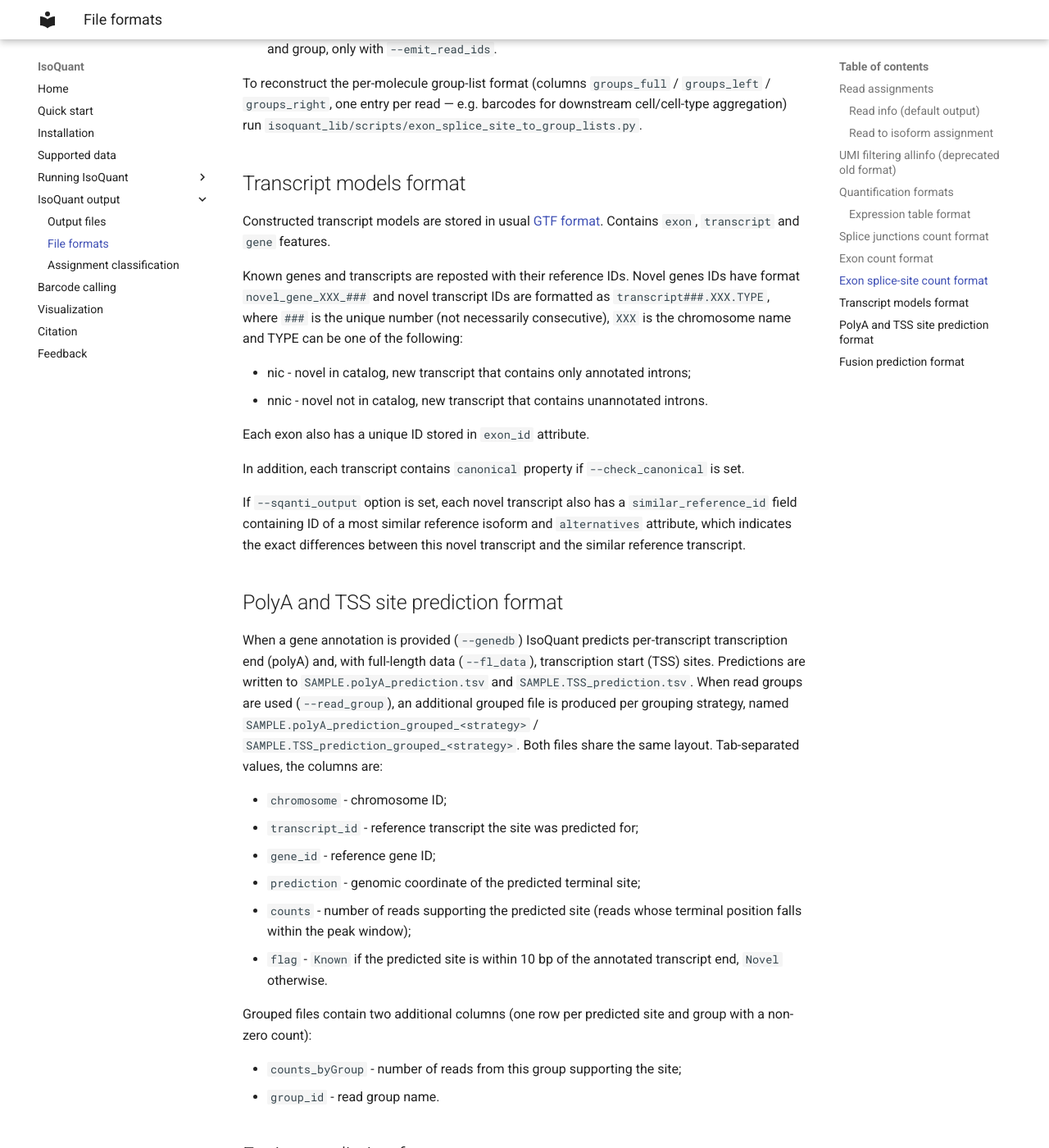
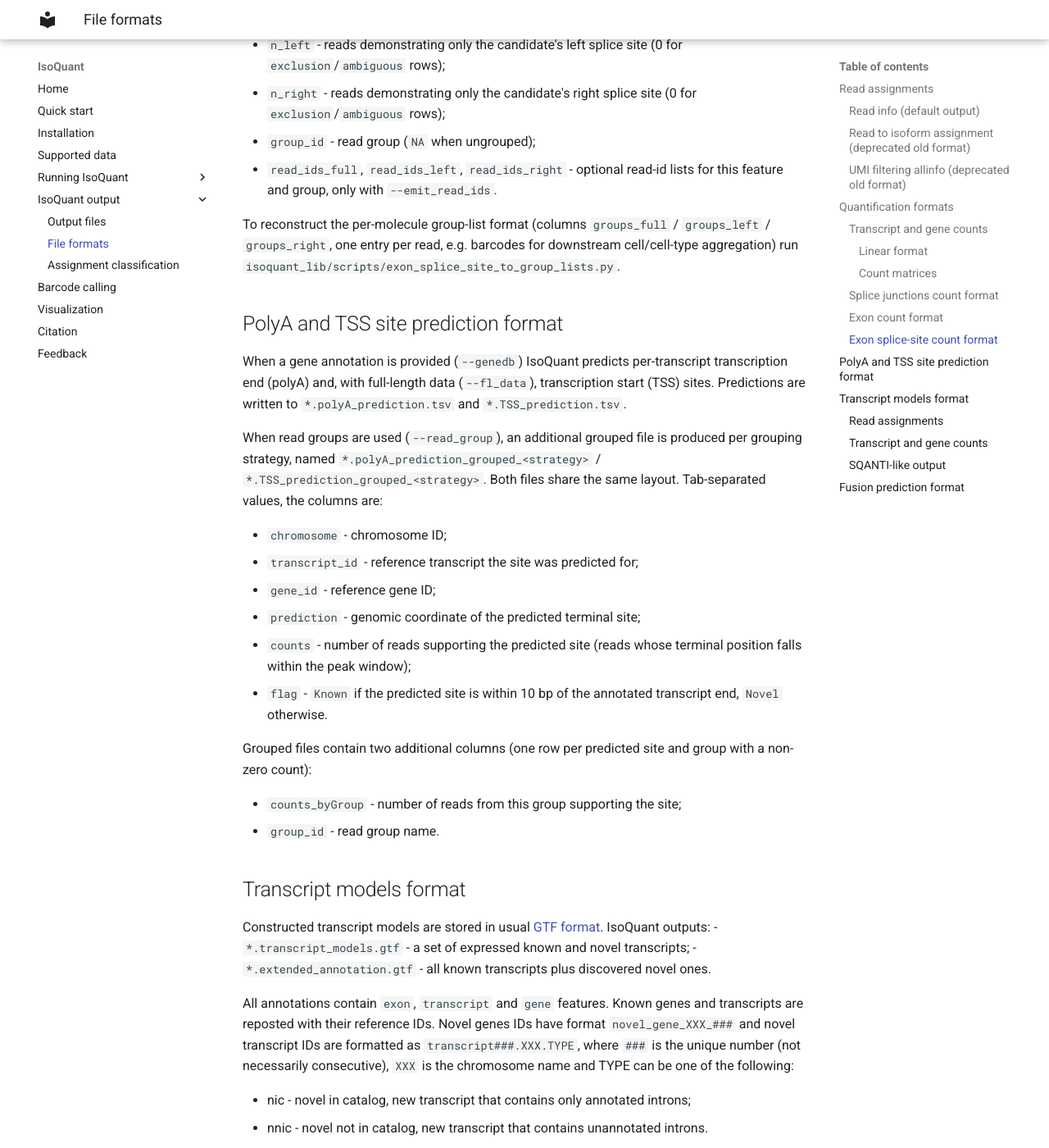
Before and after one commit to ablab/IsoQuant, an MkDocs documentation site: the page built from docs/formats.md, in a window 1280 px wide and 1400 px high, scrolled down 7882 px. Shown: the whole window at 82% size. Built offline with MkDocs 1.6.1 and Material for MkDocs 9.7.7, drawn with Linux system fonts in a browser that asks for light colours; some of the changed text lies outside the part shown.

Commit message:
revised formats.md

````diff
--- a/docs/formats.md
+++ b/docs/formats.md
@@ -1,6 +1,7 @@
 # Output file formats
 
-Although most output files include headers that describe the data, a brief explanation of the output files is provided below.
+Although most output files include headers that describe the data, a brief explanation of the output formats is provided below.
+For full description of the output files and their naming, refer to [output description page](output.md).
 
 ## Read assignments
 
@@ -29,7 +30,7 @@
 
 A single read may occur more than once if assigned ambiguously.
 
-* Assignment types:
+* **Assignment types**:
     - `unique` - reads was unambiguously assigned to a single known isoform;
     - `unique_minor_difference` - read was assigned uniquely but has alignment artifacts;
     - `inconsistent` - read was matched with inconsistencies, closest match(es) are reported;
@@ -43,7 +44,7 @@
     - `inconsistent_genic` - read overlaps a single gene but resembles no isoform (counts toward the gene like `inconsistent`);
     - `inconsistent_multigenic` - read overlaps several genes but resembles no isoform (behaves like `inconsistent_ambiguous`, split across the genes.
 
-* Assignment events (see [detailed explanation](classification.md)):
+* **Assignment events** (see [detailed explanation](classification.md)):
     - consistent events:
         - `none` / `.` / `undefined` - no special event detected;
         - `mono_exon_match` mono-exonic read matched to mono-exonic transcript;
@@ -86,7 +87,7 @@
         - `aligned_polya_tail` - poly-A tail aligns to the reference;
         - `alternative_tss` - alternative transcription start site.
 
-* SQANTI-like classifications:
+* **SQANTI-like classifications**:
   - `full_splice_match`;
   - `incomplete_splice_match`;
   - `novel_in_catalog`;
@@ -105,7 +106,7 @@
 python -m isoquant_lib.scripts.convert_read_info --read_info SAMPLE.read_info.tsv.gz --format allinfo --output SAMPLE.allinfo.tsv
 ```
 
-### Read to isoform assignment
+### Read to isoform assignment (deprecated old format)
 
 Produced when `--large_output read_assignments` is enabled.
 
@@ -128,7 +129,7 @@
 Note, that a single read may occur more than once if assigned ambiguously.
 
 
-## UMI filtering allinfo (deprecated old format)
+### UMI filtering allinfo (deprecated old format)
 
 Produced in single-cell/spatial modes when `--large_output allinfo` is enabled.
 The file `SAMPLE_ID.UMI_filtered.ED{N}.allinfo[.gz]` contains one line per read that survived UMI deduplication.
@@ -152,11 +153,15 @@
 
 An accompanying `SAMPLE_ID.UMI_filtered.ED{N}.stats.tsv` file contains summary statistics of the UMI filtering process.
 
+
+
 ## Quantification formats
 
-### Expression table format
+### Transcript and gene counts
 
-Non-grouped counts/TPM values are stored in a simple TSV file, the columns are:
+#### Linear format
+
+Non-grouped counts/TPM values are stored in a linear TSV file, the columns are:
 
 * `feature_id` - genomic feature ID;
 * `TPM` or `count` - expression value (float).
@@ -167,19 +172,25 @@
 * `group_id` - group name;
 * `count` - read count of the feature in this group.
 
+#### Count matrices
+
 By default, IsoQuant converts grouped counts with small number of groups/samples (<=100) to standard matrix format;
 larger matrices (e.g. for single-cell experiments) will be saved to MTX format, which is compatible with the Seurat package.
+
 In standard matrix rows represent features, columns represent groups. While being more human-readable,
 this file make take substantial disk space when the number of groups is large.
+
 In MTX format, `.matrix.mtx` represents counts, `.features.tsv` contains the feature list and
 `.barcodes.tsv` contains group list (typically, barcodes are used as groups in single-cell and spatial experiments).
+
 See [options](cmd.md#specific-output-options) to tune your output.
 
 
-## Splice junctions count format
+### Splice junctions count format
 
-This is the format of `splice_junction_counts.tsv`, `intron_retention_counts.tsv`
-and the legacy `old_exon_counts.tsv` (only with `--old_exon_count_format`).
+This is the format of `splice_junction_counts.tsv` (previously names `intron_counts.tsv`), `intron_retention_counts.tsv`
+and the deprecated `old_exon_counts.tsv` (only with `--old_exon_count_format`).
+
 Tab-separated values, the columns are:
 
 * `chr` - chromosome ID;
@@ -199,7 +210,7 @@
 * `include_counts` - number of reads that include this feature;
 * `exclude_counts` - number of reads that span, but do not include this feature;
 
-## Exon count format
+### Exon count format
 
 This is the format of `exon_counts.tsv`. Overlapping reference exons are grouped
 into regions; each region emits one row per included exon variant plus one
@@ -231,13 +243,43 @@
 * `group_id` - read group (`NA` when ungrouped);
 * `read_ids_full`, `read_ids_left`, `read_ids_right` - optional read-id lists for this feature and group, only with `--emit_read_ids`.
 
-To reconstruct the per-molecule group-list format (columns `groups_full` / `groups_left` / `groups_right`, one entry per read — e.g. barcodes for downstream cell/cell-type aggregation) run `isoquant_lib/scripts/exon_splice_site_to_group_lists.py`.
+To reconstruct the per-molecule group-list format (columns `groups_full` / `groups_left` / `groups_right`,
+one entry per read, e.g. barcodes for downstream cell/cell-type aggregation) run `isoquant_lib/scripts/exon_splice_site_to_group_lists.py`.
+
+
+## PolyA and TSS site prediction format
+
+When a gene annotation is provided (`--genedb`) IsoQuant predicts per-transcript
+transcription end (polyA) and, with full-length data (`--fl_data`), transcription
+start (TSS) sites. Predictions are written to `*.polyA_prediction.tsv` and
+`*.TSS_prediction.tsv`.
+
+When read groups are used (`--read_group`), an
+additional grouped file is produced per grouping strategy, named
+`*.polyA_prediction_grouped_<strategy>` / `*.TSS_prediction_grouped_<strategy>`.
+Both files share the same layout. Tab-separated values, the columns are:
+
+* `chromosome` - chromosome ID;
+* `transcript_id` - reference transcript the site was predicted for;
+* `gene_id` - reference gene ID;
+* `prediction` - genomic coordinate of the predicted terminal site;
+* `counts` - number of reads supporting the predicted site (reads whose terminal position falls within the peak window);
+* `flag` - `Known` if the predicted site is within 10 bp of the annotated transcript end, `Novel` otherwise.
+
+Grouped files contain two additional columns (one row per predicted site and group with a non-zero count):
+
+* `counts_byGroup` - number of reads from this group supporting the site;
+* `group_id` - read group name.
+
 
 ## Transcript models format
 
 Constructed transcript models are stored in usual [GTF format](https://www.ensembl.org/info/website/upload/gff.html).
-Contains `exon`, `transcript` and `gene` features.
+IsoQuant outputs:
+- `*.transcript_models.gtf` - a set of expressed known and novel transcripts;
+- `*.extended_annotation.gtf` - all known transcripts plus discovered novel ones.
 
+All annotations contain `exon`, `transcript` and `gene` features.
 Known genes and transcripts are reposted with their reference IDs.
 Novel genes IDs have format `novel_gene_XXX_###` and novel transcript IDs are formatted as `transcript###.XXX.TYPE`,
 where `###` is the unique number (not necessarily consecutive), `XXX` is the chromosome name and TYPE can be one of the following:
@@ -253,32 +295,25 @@
 a most similar reference isoform and `alternatives` attribute, which indicates the exact differences between
 this novel transcript and the similar reference transcript.
 
-## PolyA and TSS site prediction format
+#### Read assignments
 
-When a gene annotation is provided (`--genedb`) IsoQuant predicts per-transcript
-transcription end (polyA) and, with full-length data (`--fl_data`), transcription
-start (TSS) sites. Predictions are written to `SAMPLE.polyA_prediction.tsv` and
-`SAMPLE.TSS_prediction.tsv`. When read groups are used (`--read_group`), an
-additional grouped file is produced per grouping strategy, named
-`SAMPLE.polyA_prediction_grouped_<strategy>` / `SAMPLE.TSS_prediction_grouped_<strategy>`.
-Both files share the same layout. Tab-separated values, the columns are:
+Reads assigned to transcripts from `*.transcript_models.gtf` are stored in the same [read info](#read-info-default-output) format.
+A read may be marked as `discarded` if it was assigned to an isoform that did make it to the `*.transcript_models.gtf`
+(e.g. due to low coverage or other filters).
 
-* `chromosome` - chromosome ID;
-* `transcript_id` - reference transcript the site was predicted for;
-* `gene_id` - reference gene ID;
-* `prediction` - genomic coordinate of the predicted terminal site;
-* `counts` - number of reads supporting the predicted site (reads whose terminal position falls within the peak window);
-* `flag` - `Known` if the predicted site is within 10 bp of the annotated transcript end, `Novel` otherwise.
+#### Transcript and gene counts
 
-Grouped files contain two additional columns (one row per predicted site and group with a non-zero count):
+Quantification results for transcripts and genes from `*.transcript_models.gtf` are stored in the [same formats](#quantification-formats).
 
-* `counts_byGroup` - number of reads from this group supporting the site;
-* `group_id` - read group name.
+#### SQANTI-like output
+
+If `--sqanti_output` is set, IsoQuant will produce output in [SQANTI](https://github.com/ConesaLab/SQANTI3)-like format that
+provides comparison between discovered novel transcripts vs reference transcripts (`*.novel_vs_known.SQANTI-like.tsv`).
 
 ## Fusion prediction format
 
 Produced only when fusion detection is requested via `--analysis fusion`.
-One TSV is written per input BAM, named `fusion_<bam_basename>.tsv`.
+One TSV is written per input BAM, named `*.fusion_<bam_basename>.tsv`.
 Tab-separated values, the columns are:
 
 * `LeftGene` / `RightGene` - gene symbols of the two fusion partners;
@@ -293,6 +328,6 @@
 * `Confidence` - confidence score in the range `[0, 1]`;
 * `Reasons` - semicolon-separated list of filter/annotation reasons.
 
-By default the report keeps only `canonical` and `cis-SAGe` fusions with
+By default, the report keeps only `canonical` and `cis-SAGe` fusions with
 `Confidence` >= 0.3; invalid entries passing these filters are still reported
 for inspection, with the failure reason in the `Reasons` column.
````
Also changed, not shown: other parts of docs/formats.md (+3 -2 lines).
